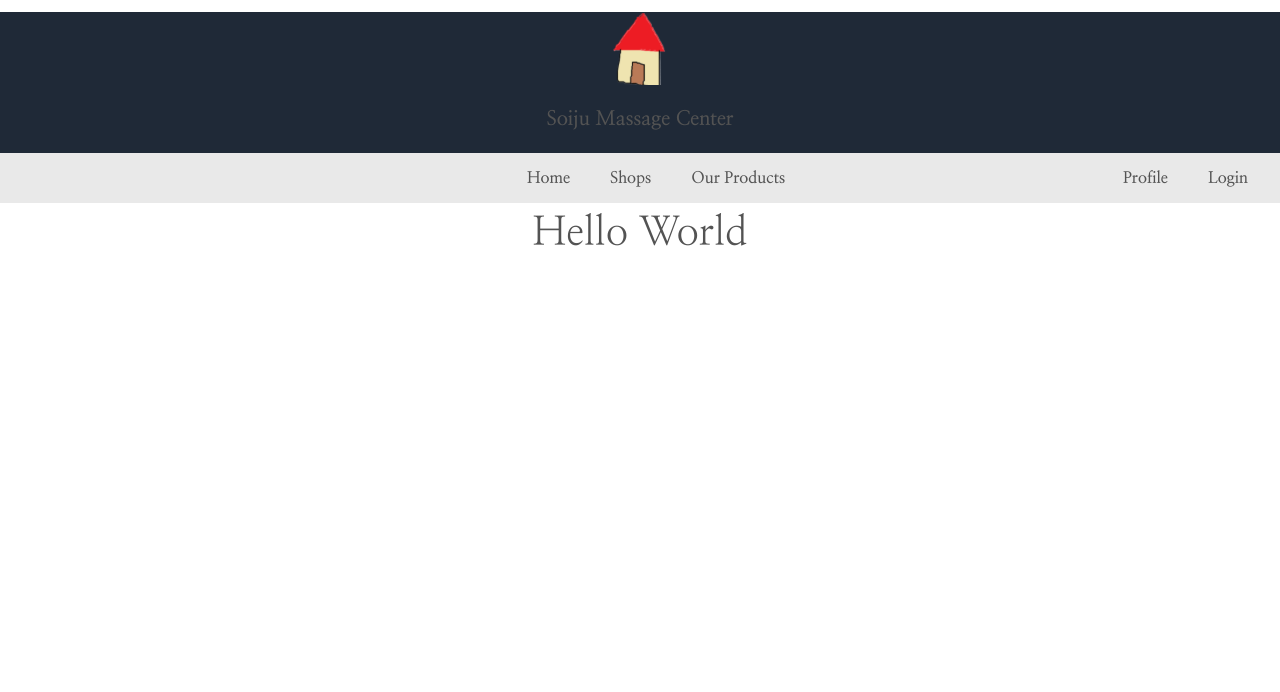
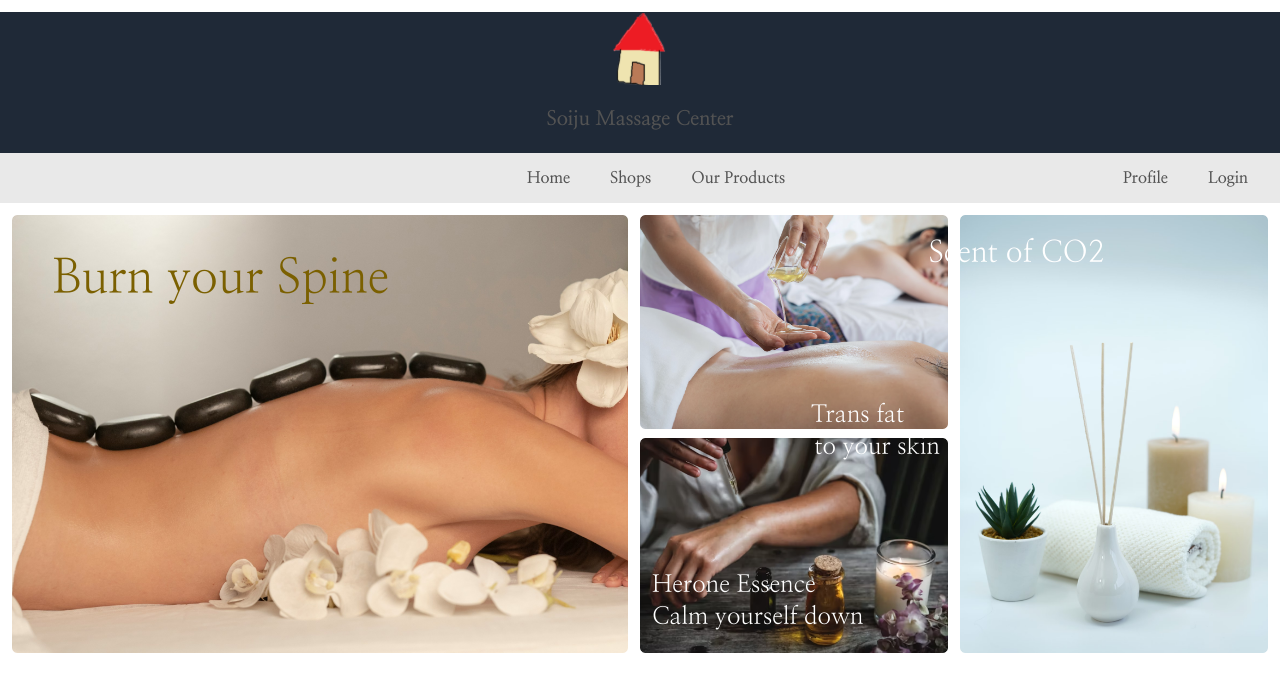
Before and after one commit to 2110503TACEDT66/swdevprac2-project-organic-soi-ju, a Next.js app: page / in a window 1280 px wide. Shown: the top 692 px of the page. Built offline with nearby package versions, Linux system fonts and the light colour scheme.

Commit message:
Banner Added

```diff
--- a/src/app/page.tsx
+++ b/src/app/page.tsx
@@ -2,6 +2,7 @@ import Image from 'next/image'
 import styles from './page.module.css'
 import Navbar from '@/components/navbar'
 import TopLogo from '@/components/topLogo'
+import Banner from '@/components/Banner'
 
 export default function Home() {
   return (
@@ -10,10 +11,7 @@ export default function Home() {
       <div className=''>
         <Navbar />
       </div>
-      <div className='text-center text-primary text-[40px]'>
-
-        Hello World
-      </div>
+      <Banner/>
     </main>
   )
 }
--- /dev/null
+++ b/src/components/Banner.tsx
@@ -0,0 +1,32 @@
+import Image from "next/image";
+
+export default function Banner(){
+    return(
+        <div className="w-full my-3 relative flex flex-row">
+            <div className="w-6/12 h-auto ml-3">
+                <Image src={"/images/massage1.png"} alt="massage" width={0} height={0} priority objectFit='cover' sizes="100vw"
+                className="w-full h-full"/>
+                <p className="z-20 absolute ml-3 p-10 left-0 top-0 text-5xl text-james font-light">Burn your Spine</p>
+            </div>
+            <div className="w-3/12 flex flex-col justify-between ml-3">
+                <div className="w-full h-[49%]">
+                    <Image src={"/images/massage2.png"} alt="massage" width={0} height={0} sizes="100vw"
+                    className="w-full h-full"/>
+                    <p className="z-20 absolute ml-1 px-14 py-10 top-36 right-1/4 text-2xl text-white font-light">Trans fat</p>
+                    <p className="z-20 absolute ml-3 px-5 py-10 top-44 right-1/4 text-2xl text-white font-light">to your skin</p>
+                </div>
+                <div className="w-full h-[49%]">
+                    <Image src={"/images/massage3.png"} alt="massage" width={0} height={0} sizes="100vw"
+                    className="w-full h-full"/>
+                    <p className="z-20 absolute ml-1 px-2 py-5 bottom-8 right-126 text-2xl text-white font-light">Herone Essence</p>
+                    <p className="z-20 absolute ml-3 px-0 py-5 bottom-0 right-126 text-2xl text-white font-light">Calm yourself down</p>
+                </div>
+            </div>
+            <div className="w-3/12 h-auto mx-3">
+                <Image src={"/images/massage4.png"} alt="massage" width={0} height={0} sizes="100vw"
+                className="w-full h-full"/>
+                <p className="z-20 absolute ml-3 px-8 py-5 top-0 right-36 text-3xl text-white font-light">Scent of CO2</p>
+            </div>
+        </div>
+    );
+}
--- a/src/components/navbar.tsx
+++ b/src/components/navbar.tsx
@@ -2,7 +2,7 @@ import Link from "next/link"
 
 export default function Navbar() {
     return (
-        <div className="h-[50px] w-full bg-jason top-0 z-50 flex flex-row items-center text-primary justify-start md:justify-center font-bold " >
+        <div className="h-[50px] w-full bg-jason top-0 z-50 flex flex-row items-center text-primary justify-start md:justify-center font-semibold " >
             <div className="flex flex-row gap-10 ml-[2.5vw] ">
                 <Link href="/">
                     <div className="">Home</div>
--- a/tailwind.config.js
+++ b/tailwind.config.js
@@ -8,7 +8,8 @@ module.exports = {
     extend: {
       colors: {
         primary: "#535353",
-        'jason':"#E9E9E9"
+        'jason':"#E9E9E9",
+        'james':"#7B6000"
       },
     },
 
```
